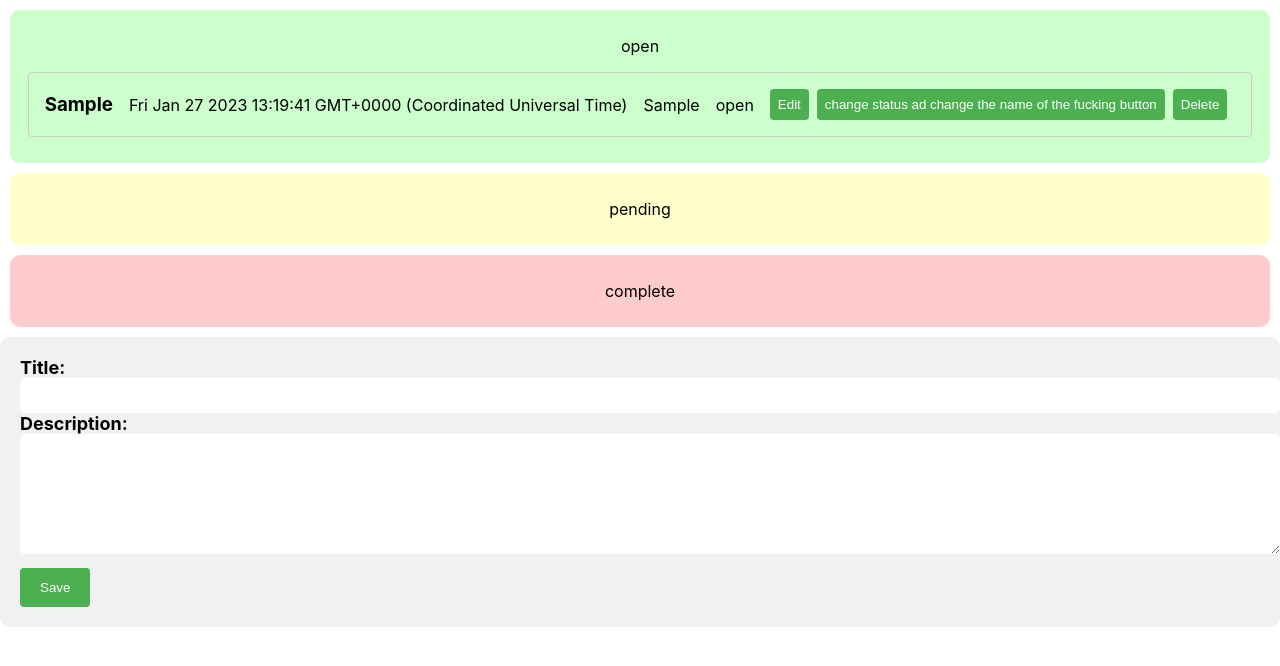
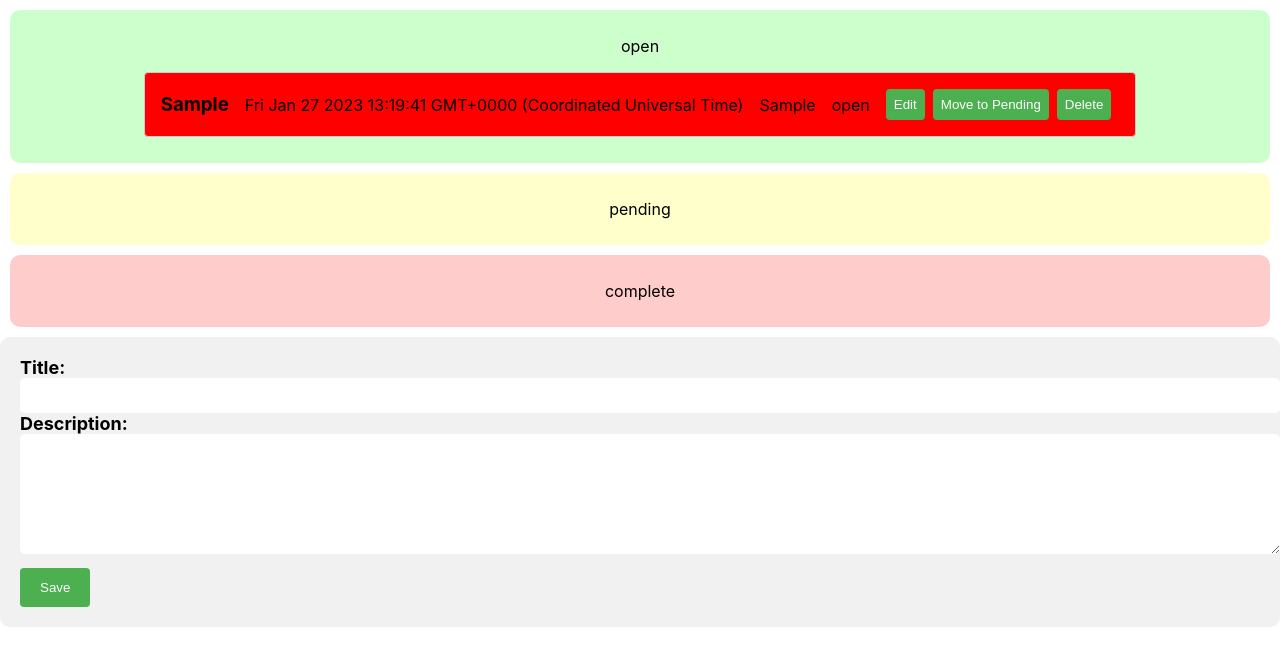
Before and after one commit to rudiszubert369/react-issue-list, a React (Create React App) app: page / in a window 1280 px wide. Both pictures are taken after typing "Sample", "Sample" into the empty fields and a click on the button "Save". Shown: the top 666 px of the page. Built offline with nearby package versions, Linux system fonts and the light colour scheme; the HTML template or start-up script is replaced by a standard one.

Commit message:
fixed elapsedtime component

```diff
--- a/src/components/ElapsedTime.js
+++ b/src/components/ElapsedTime.js
@@ -1,13 +1,14 @@
 import { useState, useEffect } from 'react';
 
-function ElapsedTime( props ) {
-  const [elapsedTime, setElapsedTime] = useState("");
+function ElapsedTime(props) {
+  const [elapsedTime, setElapsedTime] = useState("00:00:00");
 
   useEffect(() => {
-    const intervalId = setInterval(() => {
+    let intervalId = null;
+    const startDate = new Date(props.startDate);
+    const computeElapsedTime = () => {
       const currentTime = new Date();
-      const startDate = new Date(props.startDate)
-      const elapsed = currentTime - startDate;
+      const elapsed = props.completedDate ? new Date(props.completedDate) - startDate : currentTime - startDate;
       const elapsedSeconds = elapsed / 1000;
       const elapsedMinutes = elapsedSeconds / 60;
       const elapsedHours = elapsedMinutes / 60;
@@ -17,17 +18,20 @@ function ElapsedTime( props ) {
       let seconds = Math.floor(elapsedSeconds) % 60;
       let days = Math.floor(elapsedHours/24);
 
-      if(days>0) {
+      if (days > 0) {
         setElapsedTime(`${days} days ${hours}:${minutes}:${seconds}`);
       } else {
-        setElapsedTime(`${hours}:${minutes}:${seconds}`);
+        setElapsedTime( `${String(hours).padStart(2, '0')}:${String(minutes).padStart(2, '0')}:${String(seconds).padStart(2, '0')}`);
       }
+    };
+    computeElapsedTime();
+    if (!props.completedDate) {
+      intervalId = setInterval(computeElapsedTime, 1000);
+    }
+    return () => clearInterval(intervalId);
+  }, [props.startDate, props.completedDate]);
 
-    }, 1000);
-    return () => clearInterval(intervalId);
-  });
-
-  return <div>Elapsed Time: {elapsedTime}</div>;
+  return <div>{!props.completedDate ? 'Elapsed time' : 'Total time'}: {elapsedTime}</div>;
 }
 
 export default ElapsedTime;
--- a/src/components/Issue.js
+++ b/src/components/Issue.js
@@ -2,24 +2,40 @@ import './Issue.css';
 import { Fragment, useState, useContext } from 'react';
 import IssueContext from './IssueContext';
 import ElapsedTime from './ElapsedTime';
-import { animated, useSpring } from 'react-spring'
+import { animated, useSpring, useTransition } from 'react-spring'
 
 
 const Issue = ( issue ) => {
   const [isEditing, setIsEditing] = useState(false);
   const [editedTitle, setEditedTitle] = useState(issue.title);
   const [editedDescription, setEditedDescription] = useState(issue.description);
-  // const [fade, setFade] = useSpring(() => ({ opacity: 1 }));
 
 
   const { dispatch } = useContext(IssueContext);
 
-const fade = useSpring({
-  from: { opacity: 0 },
-  to: { opacity: 1 },
-})
 
+  const transition = useSpring({
+    from: { transform: 'translateX(-100%)' },
+    to: { transform: 'translateX(0%)' },
+    config: { duration: 500 },
+  });
 
+  // const transitions = useTransition(issue, item => item.id, {
+  //   from: { opacity: 1, transform: 'translate3d(0,40px,0)' },
+  //   enter: { opacity: 1, transform: 'translate3d(0,0px,0)' },
+  //   leave: { opacity: 0, transform: 'translate3d(0,-40px,0)' },
+  // });
+
+  const colorChange = useSpring({
+    from: { backgroundColor: issue.status === 'open' ? 'green' : 'orange' },
+    to: { backgroundColor: issue.status === 'pending' ? 'orange' : 'red' },
+    config: { duration: 500 },
+  });
+
+  const fade = useSpring({
+    from: { opacity: 0 },
+    to: { opacity: 1 },
+  })
 
   const handleEdit = () => {
     setIsEditing(true);
@@ -42,17 +58,24 @@ const fade = useSpring({
 
   const handleStatusChange = () => {
     let newStatus = issue.status === "open" ? 'pending' : 'complete';
-    if (newStatus === 'pending') {
-        const date = new Date();
-        const dateString = date.toString()
-        dispatch({ type:'UPDATE_ISSUE',  payload: {...issue, status: newStatus, pendingDate: dateString } });
-    } else {
-        dispatch({ type:'UPDATE_ISSUE',  payload: {...issue, status: newStatus } });
-    }
+    dispatch({
+      type: 'UPDATE_ISSUE',
+      payload: {
+        ...issue,
+        status: newStatus,
+        ...(newStatus === 'pending' ? { pendingDate: getDate() } : {}),
+        ...(newStatus === 'complete' ? { completeDate: getDate() } : {})
+      }
+    });
   };
 
+  function getDate() {
+    const date = new Date();
+    return date.toString();
+  }
+
   return (
-    <animated.div className="issue" style={fade} >
+    <animated.div className="issue"  style={{ ...fade, ...(isEditing ? transition : {}), ...colorChange }} >
       {isEditing ? (
         <Fragment>
           <input
@@ -74,9 +97,18 @@ const fade = useSpring({
           <p>{issue.addDate}</p>
           <p>{issue.description}</p>
           <p>{issue.status}</p>
-          {issue.status !== 'open' ? <ElapsedTime startDate={issue.pendingDate} isCounting={issue.status === 'pending'} />  : null}
+          {issue.status !== 'open' ? (
+            <ElapsedTime
+              startDate={issue.pendingDate}
+              completedDate={issue.completeDate ?  issue.completeDate : null}
+            />
+          ) : null}
           <button onClick={handleEdit}>Edit</button>
-          <button onClick={handleStatusChange}>change status ad change the name of the fucking button</button>
+          {issue.status === 'complete' ? null : (
+            <button onClick={handleStatusChange}>
+              {issue.status === 'open' ? 'Move to Pending' : 'Mark as Complete'}
+            </button>
+          )}
           <button onClick={handleDelete}>Delete</button>
         </Fragment>
       )}
--- a/src/components/IssueList.js
+++ b/src/components/IssueList.js
@@ -1,4 +1,4 @@
-import { useContext, Fragment } from 'react';
+import { useContext } from 'react';
 import IssueContext from './IssueContext';
 import Issue from './Issue';
 import './IssueList.css'
@@ -9,7 +9,7 @@ const IssueList = () => {
   const statuses = ['open', 'pending', 'complete'];
 
   return (
-    <Fragment>
+    <div>
       {statuses.map(status => (
         <div className={`${status}-issues`}>
           <p>{status}</p>
@@ -18,7 +18,7 @@ const IssueList = () => {
           ))}
         </div>
       ))}
-    </Fragment>
+    </div>
   );
 };
 
```
